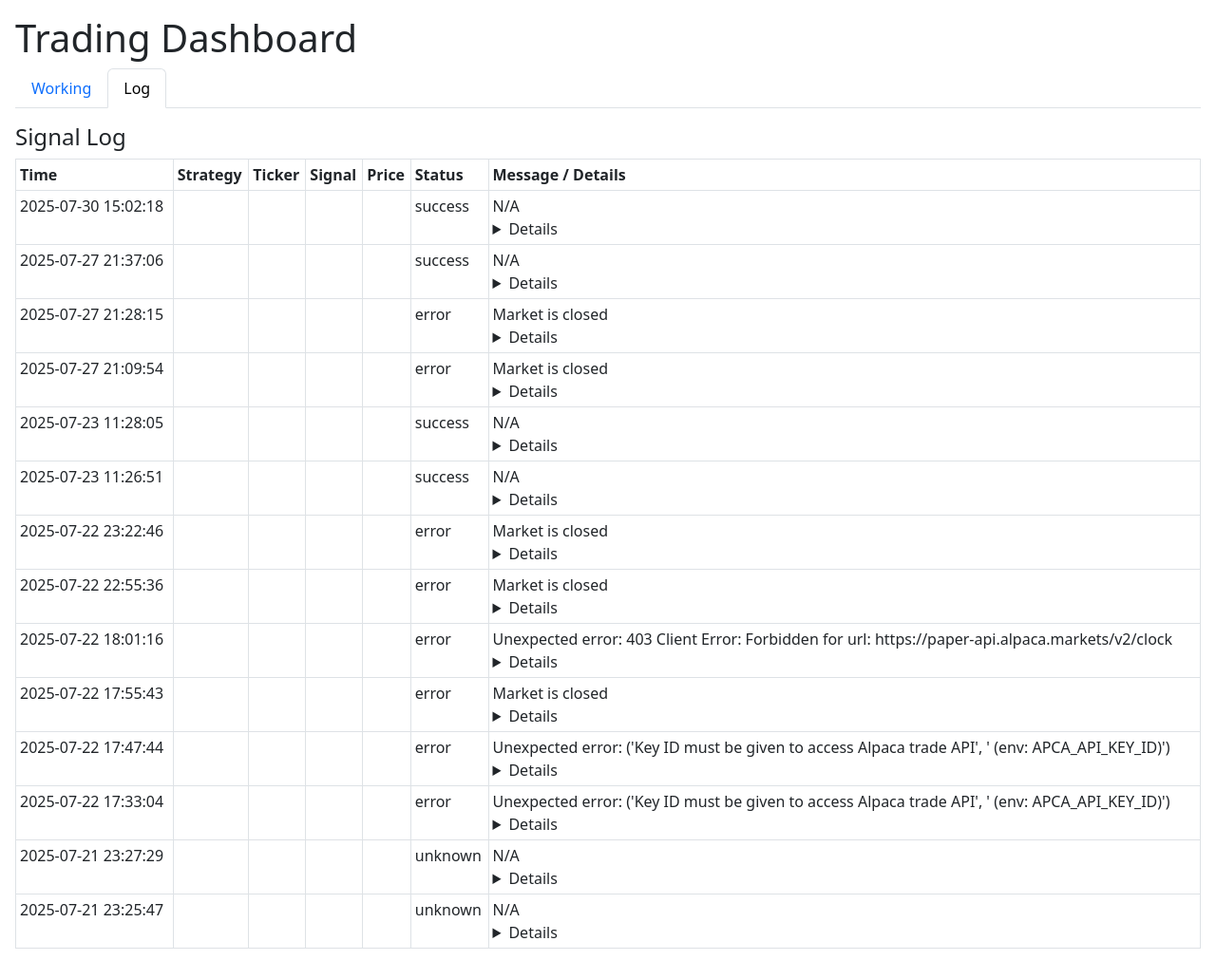
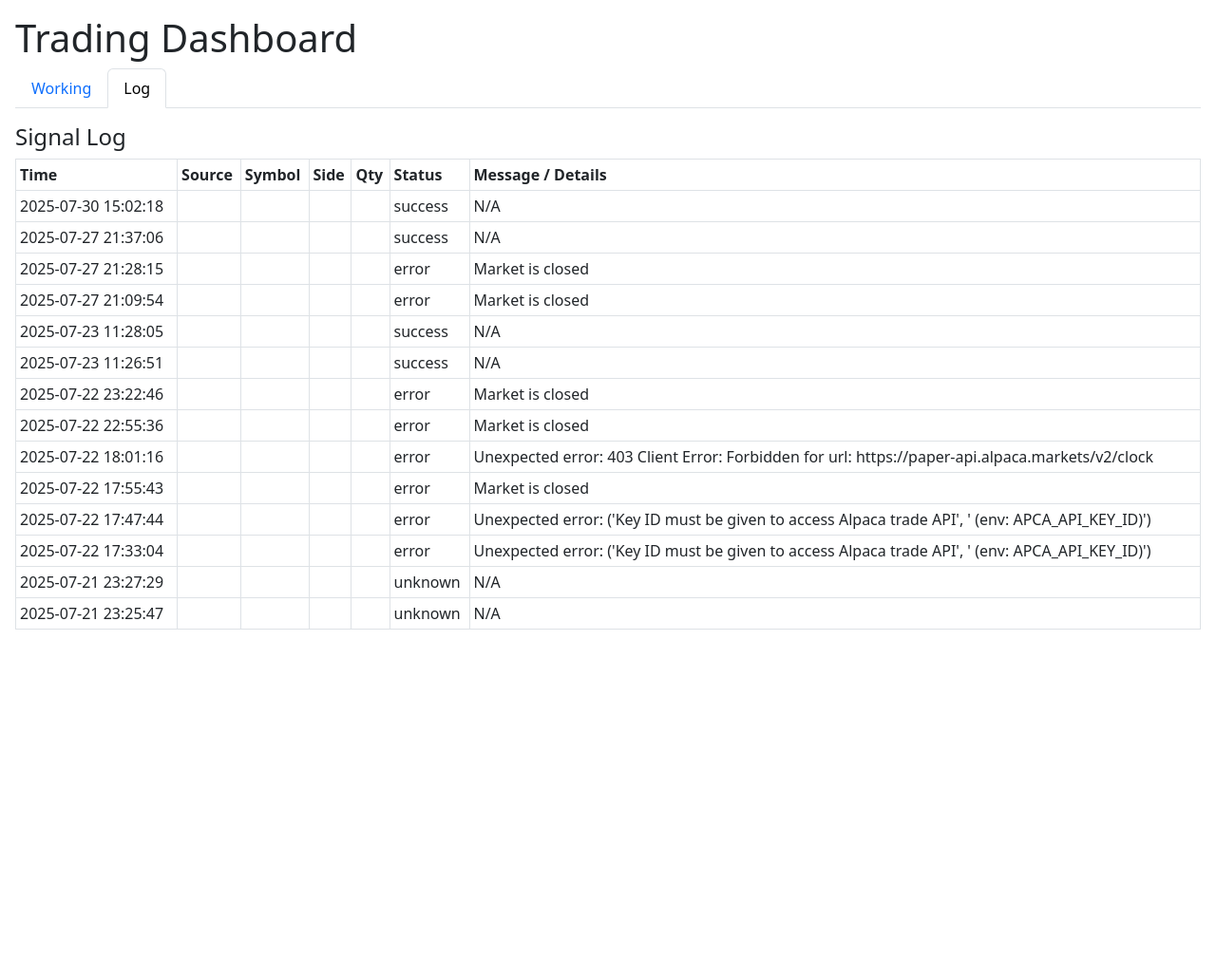
Before and after one commit to Vulpes17/flask-trading-dashboard, a Flask app: page /dashboard in a window 1280 px wide, after a click on "Log". Shown: the whole page at 95% size. After the commit the page ends 663 px from the top, so only its background shows below. Run offline with Flask 3, Linux system fonts and the light colour scheme.

Commit message:
updated dashboard.html and weberver.py

```diff
--- a/templates/dashboard.html
+++ b/templates/dashboard.html
@@ -178,10 +178,10 @@
                 <thead>
                     <tr>
                         <th>Time</th>
-                        <th>Strategy</th>
-                        <th>Ticker</th>
-                        <th>Signal</th>
-                        <th>Price</th>
+                        <th>Source</th>
+                        <th>Symbol</th>
+                        <th>Side</th>
+                        <th>Qty</th>
                         <th>Status</th>
                         <th>Message / Details</th>
                     </tr>
@@ -198,10 +198,12 @@
                             <td>{{ status }}</td>
                             <td>
                                 {{ signal.get('alpaca_status', {}).get('message', 'N/A') }}
-                                <details>
-                                    <summary>Details</summary>
-                                    <pre>{{ signal.get('alpaca_status', {}).get('raw', {}) | tojson(indent=2) }}</pre>
-                                </details>
+                                {% if signal.get('alpaca_status', {}).get('raw') %}
+                                    <details>
+                                        <summary>Details</summary>
+                                        <pre>{{ signal.get('alpaca_status', {}).get('raw', {}) | tojson(indent=2) }}</pre>
+                                    </details>
+                                {% endif %}
                             </td>
                         </tr>
                     {% endfor %}
--- a/webserver.py
+++ b/webserver.py
@@ -1,6 +1,6 @@
 import os
 import json
-from datetime import datetime
+from datetime import datetime, timezone
 from zoneinfo import ZoneInfo
 from flask import Flask, request, jsonify, render_template, redirect, url_for
 from dotenv import load_dotenv
@@ -190,7 +190,7 @@ def place_order(symbol, side, qty=1, use_paper=True):
             key_id=ALPACA_KEY,
             secret_key=ALPACA_SECRET,
             base_url=BASE_URL,
-            api_version='v2'
+            api_version="v2"
         )
 
         # ✅ Detect crypto
@@ -200,40 +200,36 @@ def place_order(symbol, side, qty=1, use_paper=True):
         if not is_crypto:
             clock = api.get_clock()
             if not clock.is_open:
-                return {'status': 'error', 'message': 'Market is closed'}
+                return {"status": "error", "message": "Market is closed"}
 
         # ✅ Buying power check
         account = api.get_account()
         if float(account.buying_power) < 5:
-            return {'status': 'error', 'message': 'Insufficient buying power'}
+            return {"status": "error", "message": "Insufficient buying power"}
 
         # ✅ Check existing positions
         positions = api.list_positions()
-        normalized_symbol = normalize_symbol(symbol)
-
         for p in positions:
-            pos_symbol = normalize_symbol(p.symbol)
-
-            if pos_symbol != normalized_symbol:
+            if p.symbol.upper() != symbol.replace("/", "").upper():
                 return {
-                    'status': 'skipped',
-                    'message': f'Already holding {p.symbol}, single-position mode enforced'
+                    "status": "skipped",
+                    "message": f"Already holding {p.symbol}, single-position mode enforced",
                 }
             elif side == "buy":
                 return {
-                    'status': 'skipped',
-                    'message': f'Already holding {symbol}, cannot buy again'
+                    "status": "skipped",
+                    "message": f"Already holding {symbol}, cannot buy again",
                 }
             elif side == "sell" and int(float(p.qty)) == 0:
                 return {
-                    'status': 'skipped',
-                    'message': f'No position to sell'
+                    "status": "skipped",
+                    "message": "No position to sell",
                 }
 
-        # ✅ Submit the order (use original symbol with slash)
+        # ✅ Submit order (qty must be string for Alpaca)
         order = api.submit_order(
-            symbol=symbol,
-            qty=qty,
+            symbol=symbol,       # keep slash for crypto
+            qty=str(qty),        # Alpaca requires string
             side=side,
             type="market",
             time_in_force="gtc"
@@ -253,8 +249,11 @@ def place_order(symbol, side, qty=1, use_paper=True):
 
 # Optional: Error logging
 def log_trade_error(symbol, side, error):
+    """Log errors to alpaca_errors.log with UTC timestamps"""
     with open("alpaca_errors.log", "a") as f:
-        f.write(f"{datetime.utcnow().isoformat()} - {symbol} - {side} - {str(error)}\n")
+        f.write(
+            f"{datetime.now(timezone.utc).isoformat()} - {symbol} - {side} - {str(error)}\n"
+        )
     print(f"❌ Error placing order: {error}")
 
 
```
